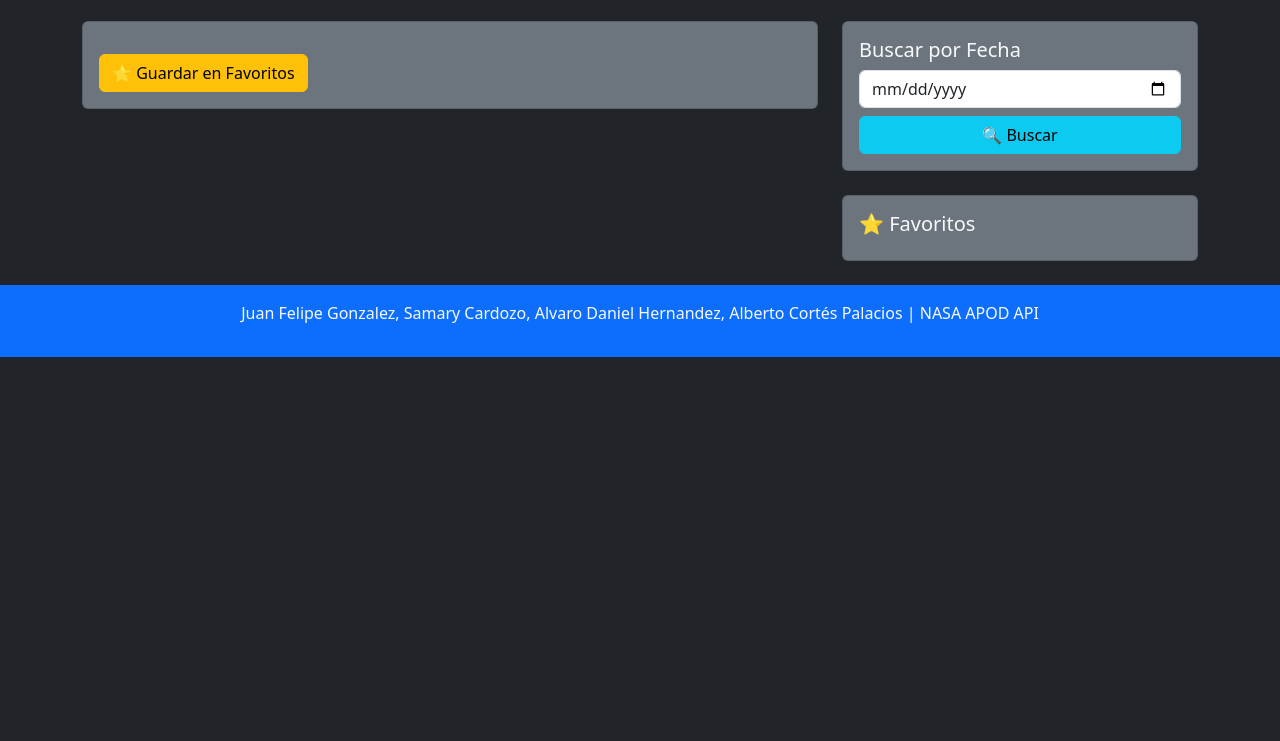
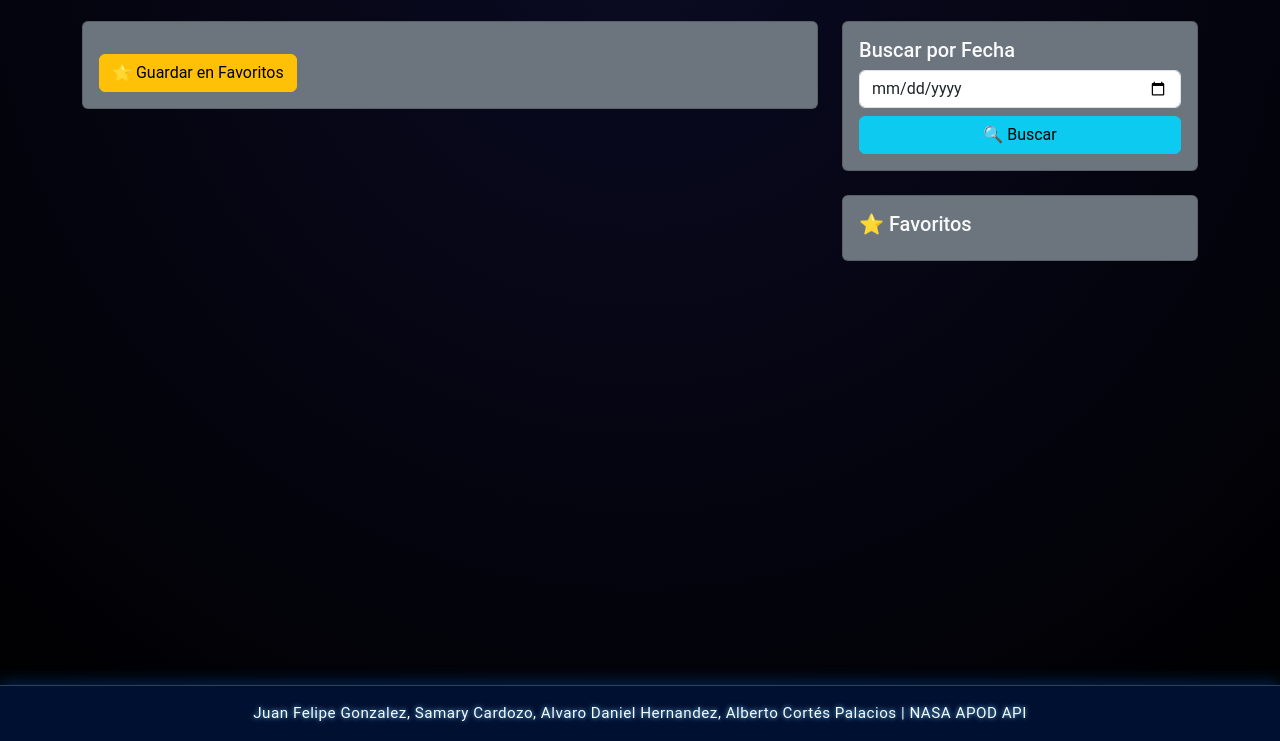
Before and after one commit to Dan802/31.2-NASA-APOD, a plain HTML site: page index.html in a window 1280 px wide. Shown: the part 59-800 px from the top of the page. Drawn offline with nearby package versions, Linux system fonts and the light colour scheme; a script that the page names is missing.

Commit message:
añadir estilos y clases html

```diff
--- a/index.html
+++ b/index.html
@@ -1,69 +1,92 @@
 <!DOCTYPE html>
 <html lang="es">
+
 <head>
-  <!-- Página básica en HTML5 -->
   <meta charset="UTF-8">
   <meta name="viewport" content="width=device-width, initial-scale=1">
   <title>NASA APOD Explorer</title>
-  <!-- Bootstrap para estilos bonitos -->
+
   <link href="https://cdn.jsdelivr.net/npm/bootstrap@5.3.2/dist/css/bootstrap.min.css" rel="stylesheet">
+  <link rel="stylesheet" href="style.css">
 </head>
-<body class="bg-dark text-light">
-  <!-- Encabezado arriba -->
-  <nav class="navbar navbar-dark bg-primary">
-    <div class="container-fluid">
-      <a class="navbar-brand" href="#">🌌 NASA APOD Explorer</a>
+
+<body class="space-body text-light">
+
+
+  <nav class="navbar navbar-dark bg-primary app-navbar">
+    <div class="container-fluid app-navbar-container">
+      <a class="navbar-brand app-navbar-title" href="#">🌌 NASA APOD Explorer</a>
     </div>
   </nav>
 
-  <!-- Contenido principal -->
-  <div class="container my-4">
-    <div class="row">
-      <!-- Parte izquierda: muestra la imagen -->
-      <div class="col-lg-8 mb-4">
-        <div class="card bg-secondary text-light">
-          <div class="card-body">
-            <h3 id="apod-title"></h3> <!-- título -->
-            <p id="apod-date"></p> <!-- fecha -->
-            <div id="apod-media" class="text-center mb-3"></div> <!-- imagen o video -->
-            <p id="apod-explanation"></p> <!-- explicación -->
-            <button id="btn-favorite" class="btn btn-warning">⭐ Guardar en Favoritos</button>
-          </div>
-        </div>
-      </div>
 
-      <!-- Parte derecha: buscador y favoritos -->
-      <div class="col-lg-4">
-        <!-- Buscar por fecha -->
-        <div class="card bg-secondary text-light mb-4">
-          <div class="card-body">
-            <h5>Buscar por Fecha</h5>
-            <input type="date" id="date-input" class="form-control mb-2">
-            <button id="btn-search" class="btn btn-info w-100">🔍 Buscar</button>
+  <div class="container my-4 app-container">
+    <div class="row app-row">
+
+      <!-- Columna izquierda -->
+      <div class="col-lg-8 mb-4 app-left-column">
+
+        <!-- Card APOD -->
+        <div class="card bg-secondary text-light apod-card">
+          <div class="card-body apod-card-body">
+
+            <h3 id="apod-title" class="apod-title"></h3>
+            <p id="apod-date" class="apod-date"></p>
+
+            <div id="apod-media" class="text-center mb-3 apod-media"></div>
+
+            <p id="apod-explanation" class="apod-explanation"></p>
+
+            <button id="btn-favorite" class="btn btn-warning apod-fav-btn">
+              ⭐ Guardar en Favoritos
+            </button>
+
           </div>
         </div>
 
-        <!-- Lista de favoritos -->
-        <div class="card bg-secondary text-light">
-          <div class="card-body">
-            <h5>⭐ Favoritos</h5>
-            <ul id="favorites-list" class="list-group">
-              <!-- Aquí se agregan los favoritos -->
-            </ul>
+      </div>
+
+      <!-- Columna derecha -->
+      <div class="col-lg-4 app-right-column">
+
+        <!-- Buscador -->
+        <div class="card bg-secondary text-light mb-4 search-card">
+          <div class="card-body search-card-body">
+            <h5 class="search-title">Buscar por Fecha</h5>
+
+            <input type="date" id="date-input" class="form-control mb-2 search-input">
+
+            <button id="btn-search" class="btn btn-info w-100 search-btn">
+              🔍 Buscar
+            </button>
           </div>
         </div>
+
+        <!-- Favoritos -->
+        <div class="card bg-secondary text-light favorites-card">
+          <div class="card-body favorites-card-body">
+
+            <h5 class="favorites-title">⭐ Favoritos</h5>
+
+            <ul id="favorites-list" class="list-group favorites-list">
+              <!-- favoritos dinámicos -->
+            </ul>
+
+          </div>
+        </div>
+
       </div>
     </div>
   </div>
 
-  <!-- Pie de página -->
-  <footer class="bg-primary text-center text-light py-3 mt-4">
-    <p>Juan Felipe Gonzalez, Samary Cardozo, Alvaro Daniel Hernandez, Alberto Cortés Palacios | NASA APOD API</p>
+
+  <footer class="app-footer text-center text-light py-3">
+    <p class="footer-text">
+      Juan Felipe Gonzalez, Samary Cardozo, Alvaro Daniel Hernandez, Alberto Cortés Palacios | NASA APOD API
+    </p>
   </footer>
 
-  <!-- Bootstrap JS -->
   <script src="https://cdn.jsdelivr.net/npm/bootstrap@5.3.2/dist/js/bootstrap.bundle.min.js"></script>
-  <!-- Tu JavaScript -->
   <script src="app.js"></script>
 </body>
 </html>
--- a/style.css
+++ b/style.css
@@ -0,0 +1,34 @@
+body {
+    padding-bottom: 90px;
+}
+
+.space-body {
+    min-height: 100vh;
+    margin: 0;
+    background: radial-gradient(circle at top, #0a0a23, #000);
+    font-family: "Roboto", sans-serif;
+    overflow-x: hidden;
+    position: relative;
+    color: #fff;
+}
+
+
+.app-footer {
+    position: fixed;
+    left: 0;
+    bottom: 0;
+    width: 100%;
+    background: rgba(0, 20, 60, 0.8);
+    backdrop-filter: blur(6px);
+    box-shadow: 0 -3px 15px rgba(0, 120, 255, 0.3);
+    border-top: 1px solid rgba(255, 255, 255, 0.2);
+    z-index: 1000;
+}
+
+
+.app-footer p {
+    margin: 0;
+    font-size: 0.95rem;
+    letter-spacing: 0.5px;
+    text-shadow: 0 0 5px #6ac7ff;
+}
```
